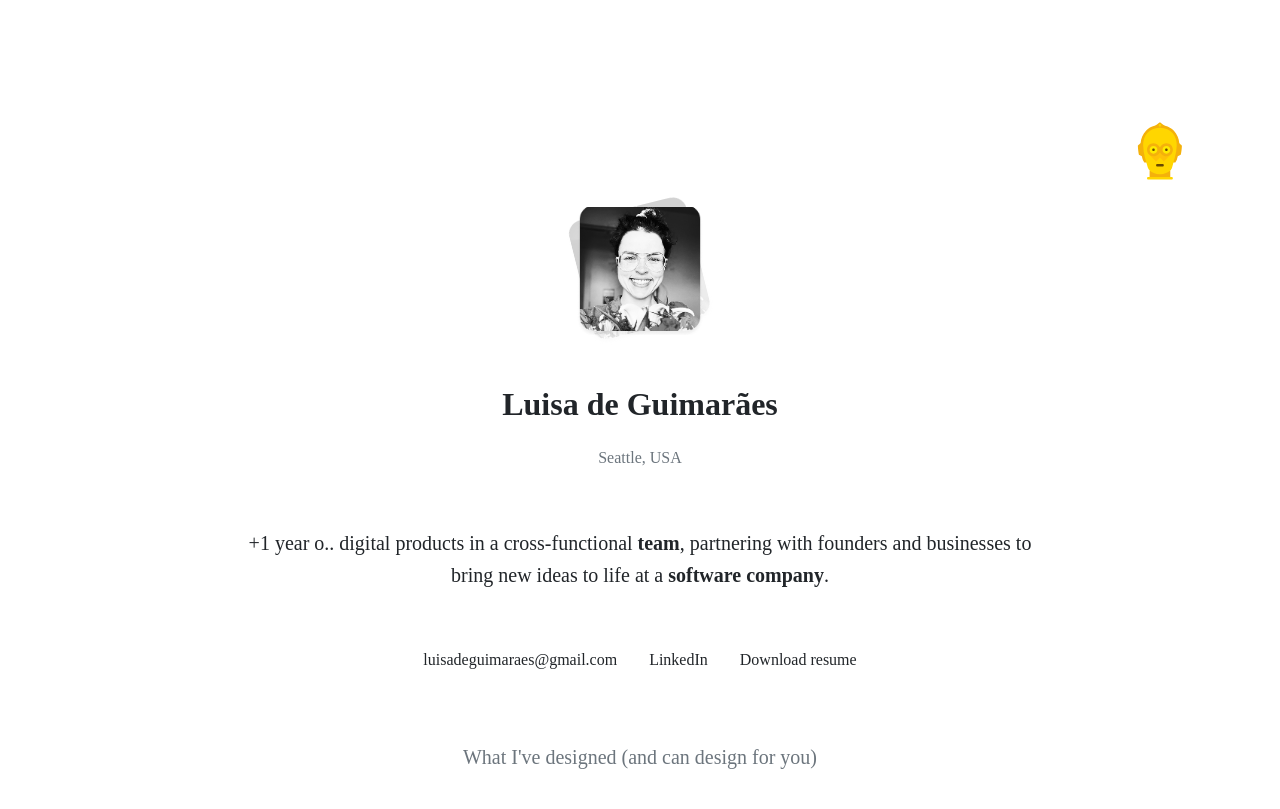
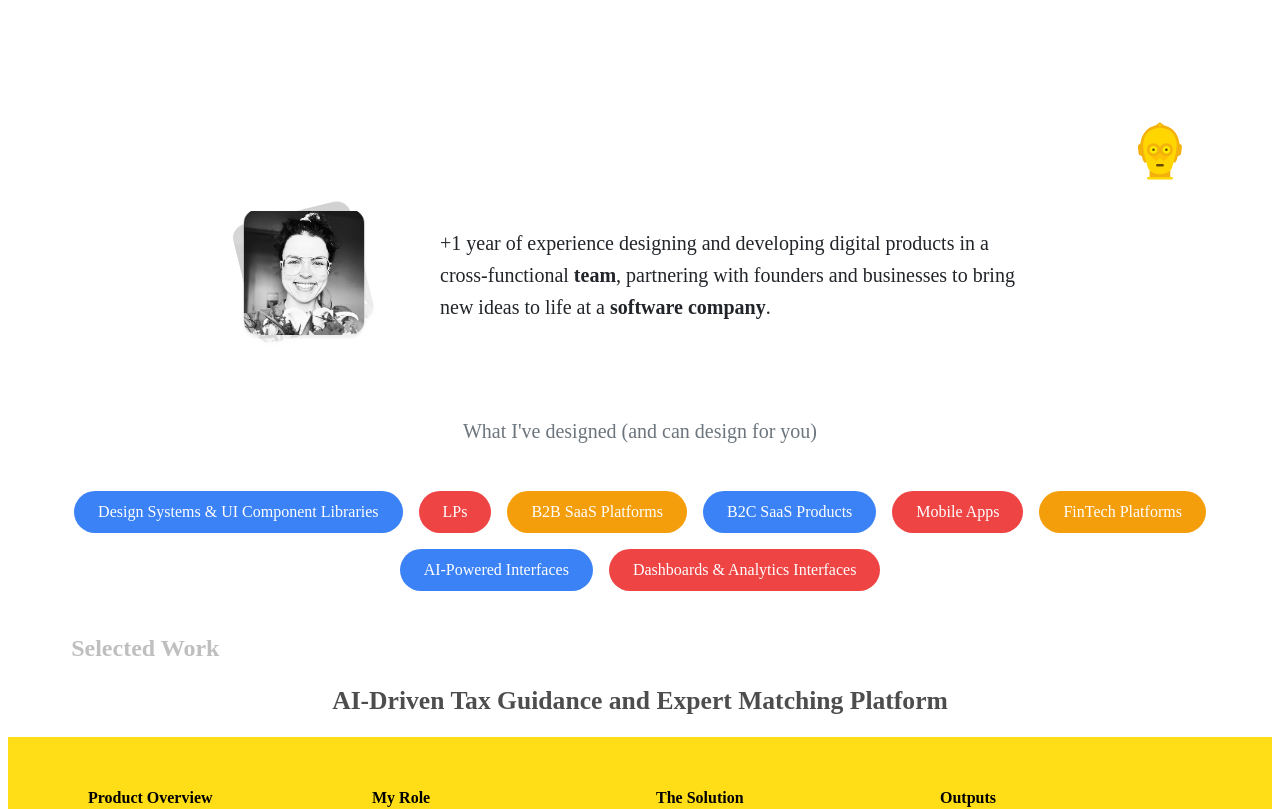
Before and after one commit to luisadeguimaraes/portfolio, a React (Vite) app: page / in a window 1280 px wide. Shown: the top 809 px of the page. Built offline with nearby package versions, Linux system fonts and the light colour scheme; a web font is replaced by a local one.

Commit message:
largely messy bio/pictures update. still in works, and pause point to try something.

```diff
--- a/src/components/SelectedWork/CampaignPlatformExample.tsx
+++ b/src/components/SelectedWork/CampaignPlatformExample.tsx
@@ -1,28 +1,10 @@
 // src/components/CampaignPlatformExample.tsx
-import React from 'react';
 import styles from "./SelectedWork.module.css";
 import portfolioData from "../../SelectedWorkData";
 
-interface ProjectData {
-  id: number;
-  title: string;
-  images: string[];
-  backgroundColor: string;
-  secondaryColor: string;
-  descriptions: {
-    heading: string;
-    paragraph: {
-      text: string;
-      bold?: boolean;
-    }[];
-  }[];
-}
 
-interface Props {
-  projectData: ProjectData;
-}
 
-const CampaignPlatformExample: React.FC<Props> = () => {
+const CampaignPlatformExample = () => {
 
     const campaignProject = portfolioData.find(project => project.id === 3);
 
--- a/src/components/sections/Hero/AboutMe.tsx
+++ b/src/components/sections/Hero/AboutMe.tsx
@@ -1,46 +1,35 @@
 import styles from './Hero.module.css';
+import AboutMePD from "./AboutMePD"
+
+
 
 const AboutMe = () => (
   <div className={styles.topContent}>
-    {/* NEW: Wrapper for the image and its offset background */}
-    <div className={styles.profileImageWrapper}>
-      <img
-        src="/Luisa.png"
-        alt="Profile picture of Luisa de Guimarães"
-        width="128"
-        height="128"
-        className={styles.profileImage}
-      />
-       <img
-        src="/Luisa.png"
-        alt="Profile picture of Luisa de Guimarães"
-        width="128"
-        height="128"
-        className={styles.backgroundImage}
-      />
-      {/* The offset background element */}
-      <div className={styles.offset}></div>
-    </div>
 
-    <div>
-      <h1 className={styles.name}>Luisa de Guimarães</h1>
-      <p className={styles.location}>Seattle, USA</p>
-    </div>
-    <p className={styles.bio}>
-      +1 year o.. digital products in a cross-functional <strong>team</strong>, partnering with founders and businesses to bring new ideas to life at a <strong>software company</strong>.
-    </p>
-    <div className={styles.links}>
-      <a href="mailto:luisadeguimaraes@gmail.com" className={styles.linkItem}>
-        luisadeguimaraes@gmail.com
-      </a>
-      <a href="https://www.linkedin.com" target="_blank" rel="noopener noreferrer" className={styles.linkItem}>
-        LinkedIn
-      </a>
-      <a href="/luisa-guimaraes-resume.pdf" download className={styles.linkItem}>
-        Download resume
-      </a>
-    </div>
+
+  <AboutMePD/>
+
+
+
+
+
+
   </div>
 );
 
 export default AboutMe;
+
+
+
+
+    // <div className={styles.links}>
+    //   <a href="mailto:luisadeguimaraes@gmail.com" className={styles.linkItem}>
+    //     luisadeguimaraes@gmail.com
+    //   </a>
+    //   <a href="https://www.linkedin.com" target="_blank" rel="noopener noreferrer" className={styles.linkItem}>
+    //     LinkedIn
+    //   </a>
+    //   <a href="/luisa-guimaraes-resume.pdf" download className={styles.linkItem}>
+    //     Download resume
+    //   </a>
+    // </div>
--- /dev/null
+++ b/src/components/sections/Hero/AboutMePD.tsx
@@ -0,0 +1,38 @@
+import styles from "./Hero.module.css"
+
+const AboutMePD = () => {
+    return (
+        <>
+        <div className={styles.imageOuterWrapperDiv}>
+            {/* Images div */}
+            <div className={styles.profileImageWrapper}>
+                <img
+                    src="/Luisa.png"
+                    alt="Profile picture of Luisa de Guimarães"
+                    width="128"
+                    height="128"
+                    className={styles.profileImage}
+                />
+                <img
+                    src="/Luisa.png"
+                    alt="Profile picture of Luisa de Guimarães"
+                    width="128"
+                    height="128"
+                    className={styles.backgroundImage}
+                />
+                </div>
+            </div>
+            {/* image outer wrapper end */}
+
+            {/* Apply the bio style directly to the container div */}
+            <div className={styles.bio}>
+                <p>
+                    +1 year of experience designing and developing digital products in a cross-functional <strong>team</strong>, partnering with founders and businesses to bring new ideas to life at a <strong>software company</strong>.
+                </p>
+            </div>
+
+        </>
+    )
+}
+
+export default AboutMePD
--- a/src/components/sections/Hero/Expertise.tsx
+++ b/src/components/sections/Hero/Expertise.tsx
@@ -2,7 +2,7 @@ import styles from "./Hero.module.css"
 import pillsData from "./pillsData"
 
 const Expertise = () => (
-    <div className={styles.bottomContent}>
+    <div className={styles.expertiseDiv}>
         <h2 className={styles.pillsTitle}>
           What I've designed (and can design for you)
         </h2>
--- a/src/components/sections/Hero/Hero.module.css
+++ b/src/components/sections/Hero/Hero.module.css
@@ -9,6 +9,8 @@
   /* 20px */
   width: 100%;
 }
+
+
 
 /* --- Top Content Area (Bio) --- */
 /* Container for the image and its pseudo-element offset */
@@ -42,18 +44,21 @@
 
   top: 0;
   left: 0;
-transform: rotate(-14deg);
+  transform: rotate(-14deg);
   opacity: 0.2;
 
 }
 
 .topContent {
+
   display: flex;
-  flex-direction: column;
+  padding: 0 80px;
+  justify-content: center;
   align-items: center;
-  gap: 1.5rem;
-  text-align: center;
-  max-width: 50rem;
+  gap: 72px;
+  align-self: stretch;
+
+
 }
 
 .name {
@@ -69,11 +74,21 @@ transform: rotate(-14deg);
   /* A slightly muted color for the location */
 }
 
+.imageOuterWrapperDiv {
+  display: flex;
+  flex-direction: row;
+  align-items: center; /* Vertically align items in the center */
+  gap: 4rem; /* Adjusted gap slightly */
+}
+
 .bio {
   font-size: 1.25rem;
-  /* 20px */
   line-height: 1.6;
   font-weight: 400;
+  /* THE FIX: Constrain the width */
+  max-width: 600px;
+  /* Optional: Align text left for better paragraph readability */
+  text-align: left;
 }
 
 .links {
@@ -106,7 +121,7 @@ transform: rotate(-14deg);
 }
 
 /* --- Bottom Content Area (Pills) --- */
-.bottomContent {
+.expertiseDiv {
   display: flex;
   flex-direction: column;
   align-items: center;
```
